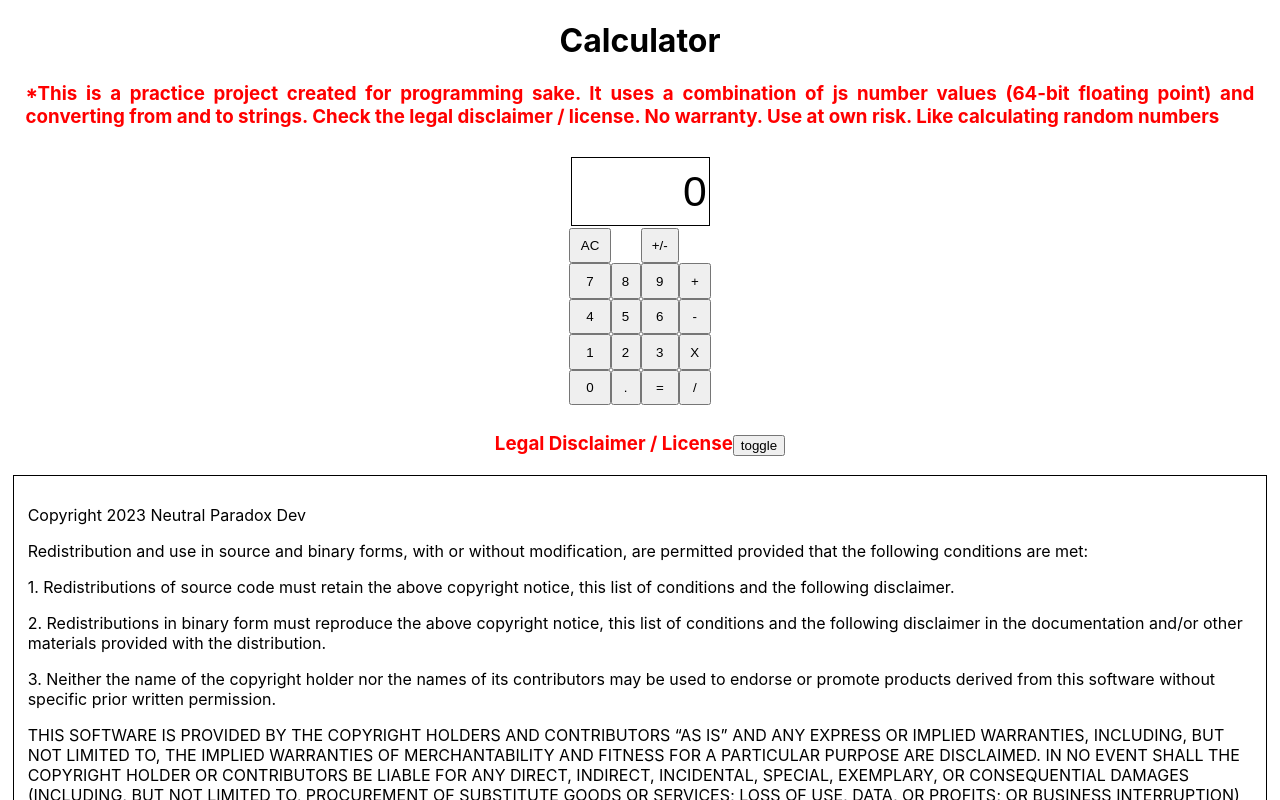
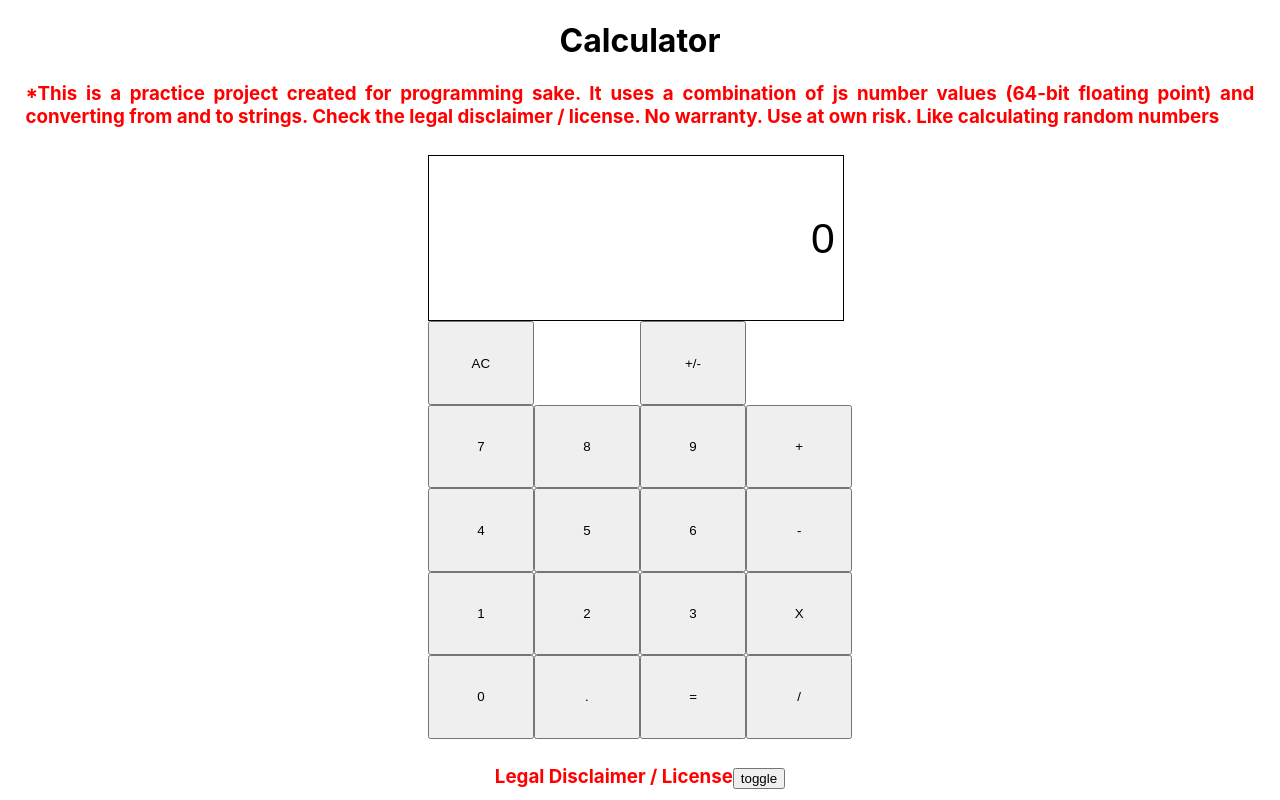
Before and after one commit to neutralparadoxdev/calculator, a React (Create React App) app: page / in a window 1280 px wide. Shown: the top 800 px of the page. Built offline with nearby package versions, Linux system fonts and the light colour scheme.

Commit message:
fixed calculator grid to be uniform and right aspect ratio

```diff
--- a/src/Calculator.css
+++ b/src/Calculator.css
@@ -1,17 +1,21 @@
 .calc-container {
-    width: 125pt;
-    height: 200pt;
     display: grid;
-    margin: auto;
+    margin: 2vh auto 2vh auto;
     padding: 1vh 1vw;
+    max-width: 450px;
+    max-height: 800px;
+    aspect-ratio: 3 / 4;
+    grid-template-columns: repeat(4, 1fr);
+    grid-template-rows: 2fr repeat(5, 1fr);
 }
+
+
 
 .calc-display {
     font-size: 32pt;
     text-align: right;
     width: 98%;
-    margin: 2px;
-    padding: 2px;
+    padding: 1vh;
     border: 1px solid black;
 
     grid-row: 1;
```
